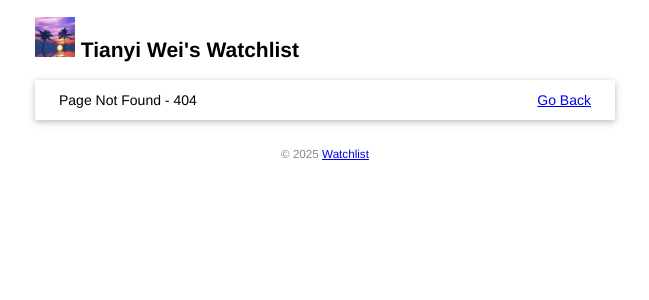
After one commit to ZiiiHe1012/watchlist, a Flask app: template templates/404.html in a window 1280 px wide. The commit adds this page. Shown: the top 300 px of the page, without its empty margins (315-964 px from the left). Run offline with Flask 3, Linux system fonts and the light colour scheme; the template is opened without the code that fills it: values that come from a table or form of the project are taken from there, others are empty.

Commit message:
Add error template & regular update

```diff
--- a/app.py
+++ b/app.py
@@ -51,8 +51,16 @@ def forge():
     db.session.commit()
     click.echo('Done.')
 
+@app.context_processor
+def inject_user():
+    user = User.query.first()
+    return dict(user = user)
+
 @app.route('/')
 def index():
-    user = User.query.first()
     movies = Movie.query.all()
-    return render_template('index.html', user = user, movies = movies)
+    return render_template('index.html', movies = movies)
+
+@app.errorhandler(404)
+def page_not_found(e):
+    return render_template('404.html'), 404
--- a/static/style.css
+++ b/static/style.css
@@ -46,3 +46,41 @@ footer {
     margin: 0 auto;
     height: 100px;
 }
+
+.float-right {
+    float: right;
+}
+
+.imdb {
+    font-size: 12px;
+    font-weight: bold;
+    color: black;
+    text-decoration: none;
+    background: #F5C518;
+    border-radius: 5px;
+    padding: 3px 5px;
+}
+
+nav ul {
+    list-style-type: none;
+    margin: 0;
+    padding: 0;
+    overflow: hidden;
+    background-color: #333;
+}
+
+nav li {
+    float: left;
+}
+
+nav li a {
+    display: block;
+    color: white;
+    text-align: center;
+    padding: 8px 12px;
+    text-decoration: none;
+}
+
+nav li a:hover {
+    background-color: #111;
+}
--- /dev/null
+++ b/templates/404.html
@@ -0,0 +1,26 @@
+<!DOCTYPE html>
+<html lang="en">
+<head>
+    <meta charset="utf-8">
+    <title>{{ user.name }}'s Watchlist</title>
+    <link rel="icon" href="{{ url_for('static', filename='R-C.png') }}">
+    <link rel="stylesheet" href="{{ url_for('static', filename='style.css') }}" type="text/css">
+</head>
+<body>
+    <h2>
+        <img alt="View" class="view" src="{{ url_for('static', filename='images/view.jpg') }}">
+        {{ user.name }}'s Watchlist
+    </h2>
+    <ul class="movie-list">
+        <li>
+            Page Not Found - 404
+            <span class="float-right">
+                <a href="{{ url_for('index') }}">Go Back</a>
+            </span>
+        </li>
+    </ul>
+    <footer>
+        <small>&copy; 2025 <a href="https://github.com/ZiiiHe1012/watchlist">Watchlist</a></small>
+    </footer>
+</body>
+</html>
```
Also changed, not shown: templates/index.html (+11 -1 lines).
